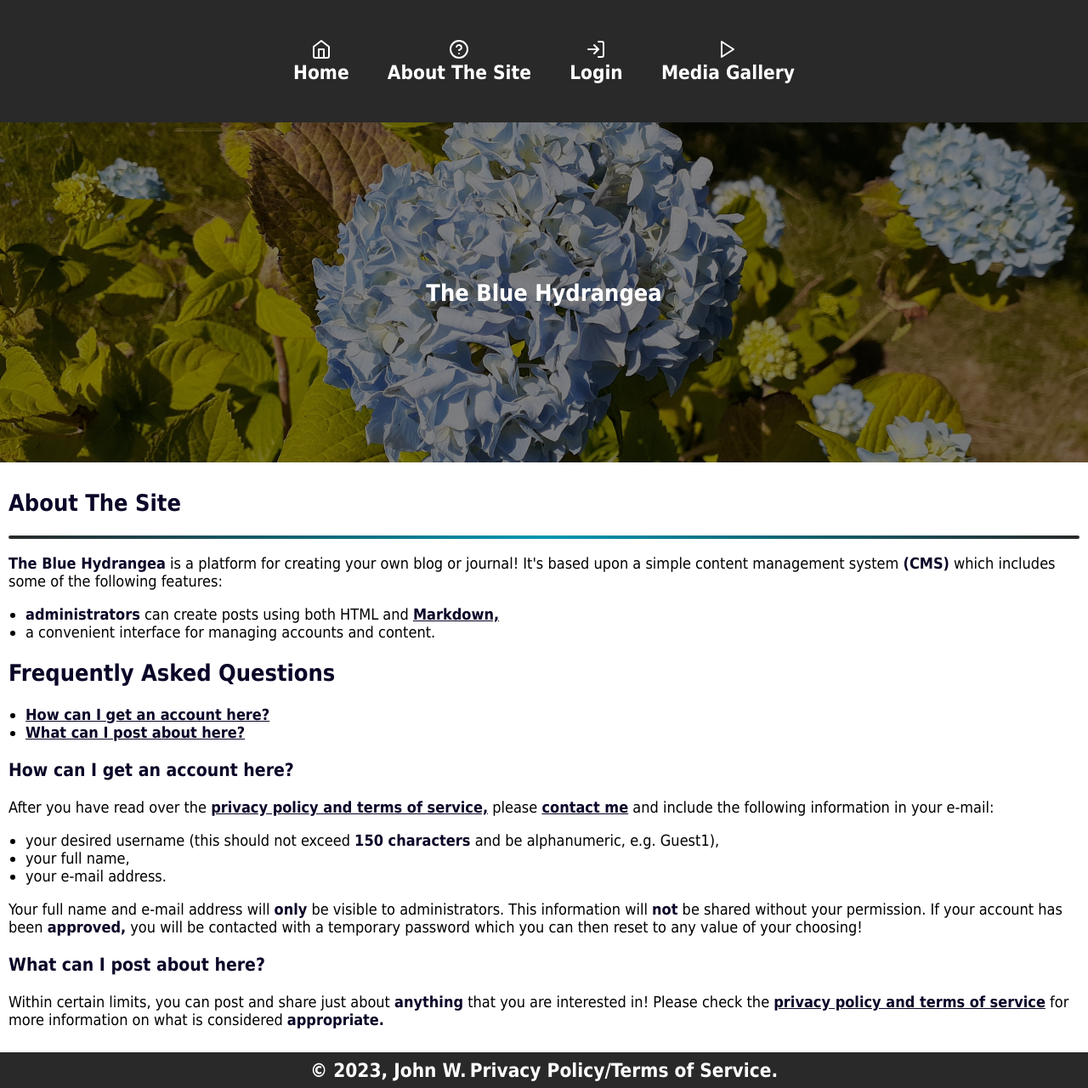
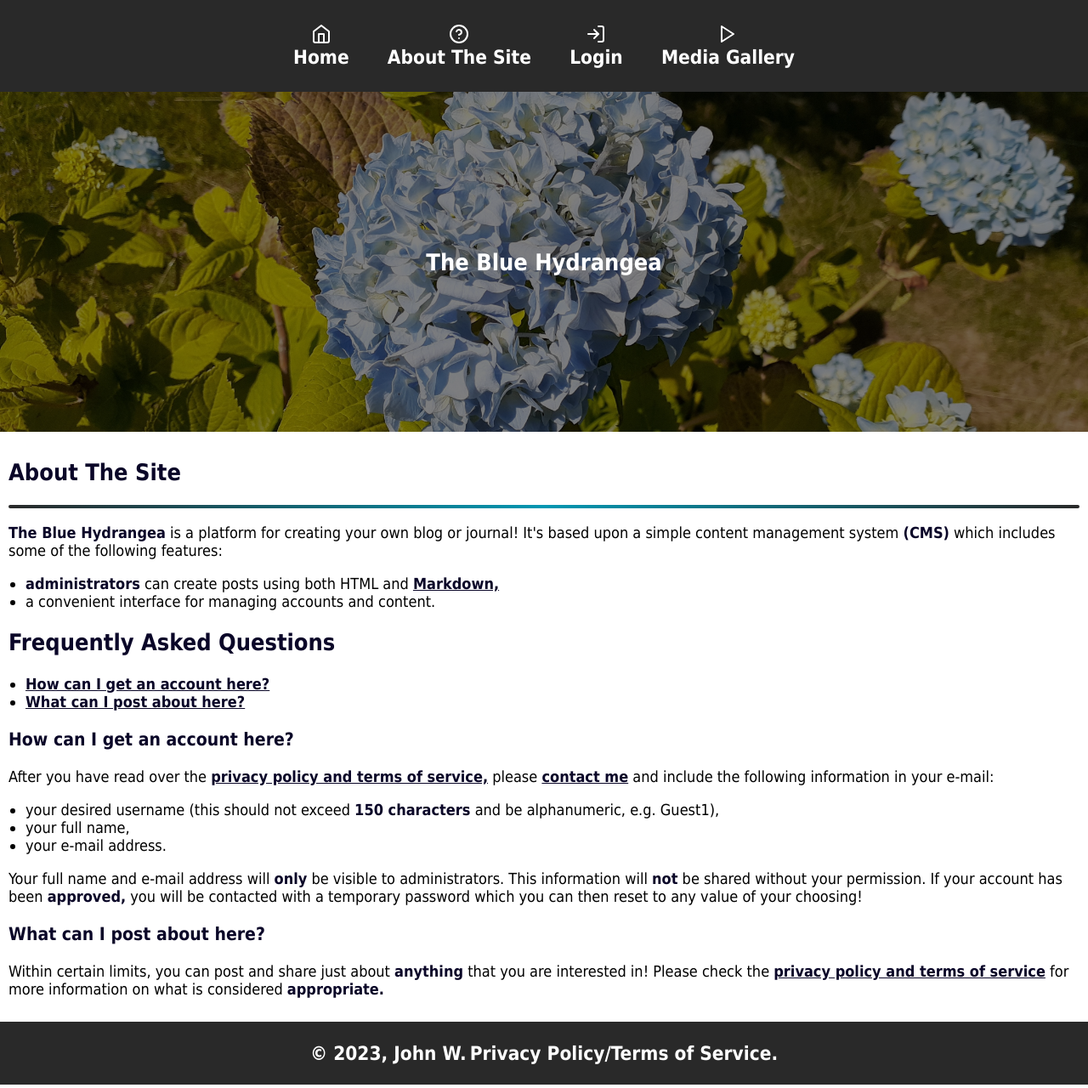
Before and after one commit to st0h/Django, a Django app: template website/posts/templates/posts/about.html in a window 1280 px wide. Shown: the whole page at 85% size. Run offline with Django 3.2, Linux system fonts and the light colour scheme; the template is opened without the code that fills it, so the values that code supplies are empty.

Commit message:
Reduced margins, increased padding

```diff
--- a/website/posts/static/css/application.css
+++ b/website/posts/static/css/application.css
@@ -17,6 +17,7 @@ nav {
 nav>ul {
     /* Eliminate the padding from the left side of the list. */
     padding-inline-start: 0px;
+    margin: 0px;
 }
 
 /* Display each list element inline (horizontally), switching to block if necessary. */
@@ -37,6 +38,7 @@ nav a {
     justify-content: center;
     align-items: center;
     transition: 0.5s;
+    margin: 0px;
 }
 
 nav a:hover {
@@ -164,7 +166,7 @@ nav a:hover {
 /* Page footer. */
 footer {
     background-color: #292929;
-    padding: 8px;
+    padding: 24px;
     justify-content: center;
     align-items: center;
     margin: 0px;
```
